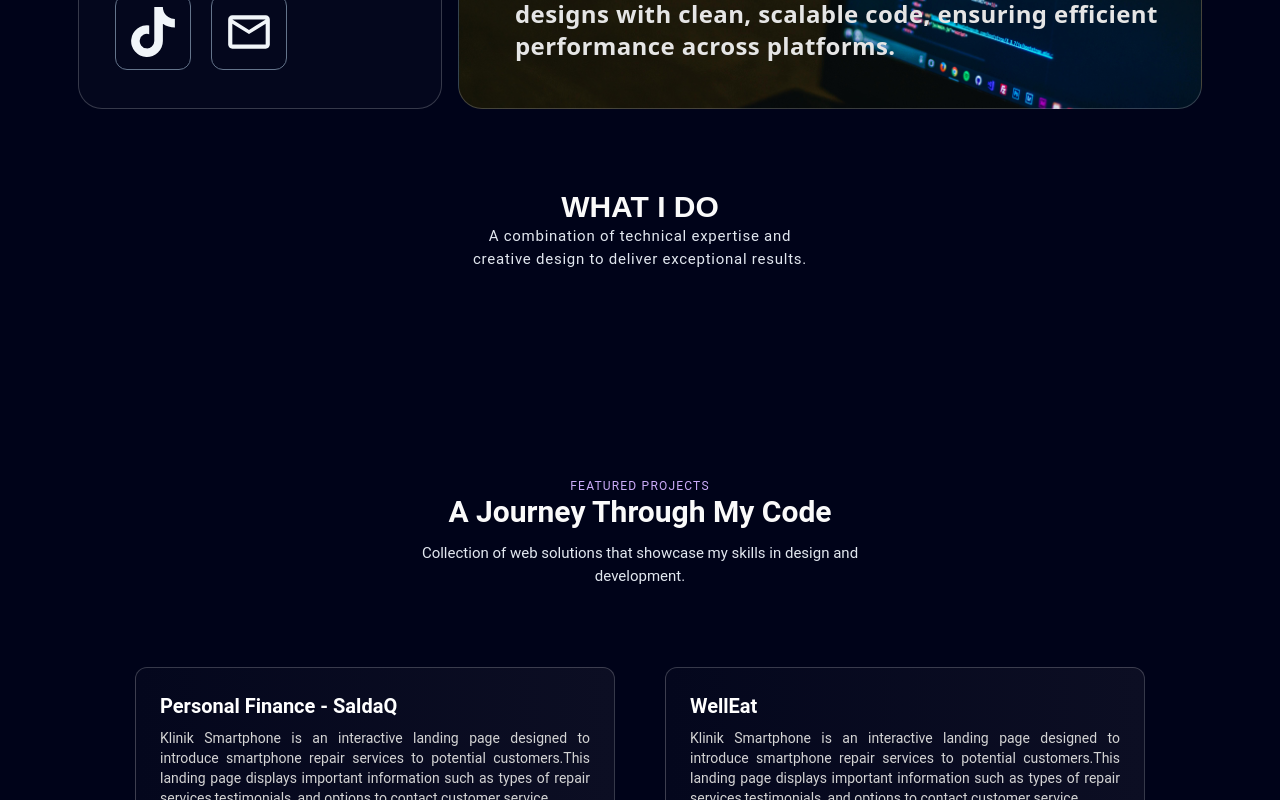
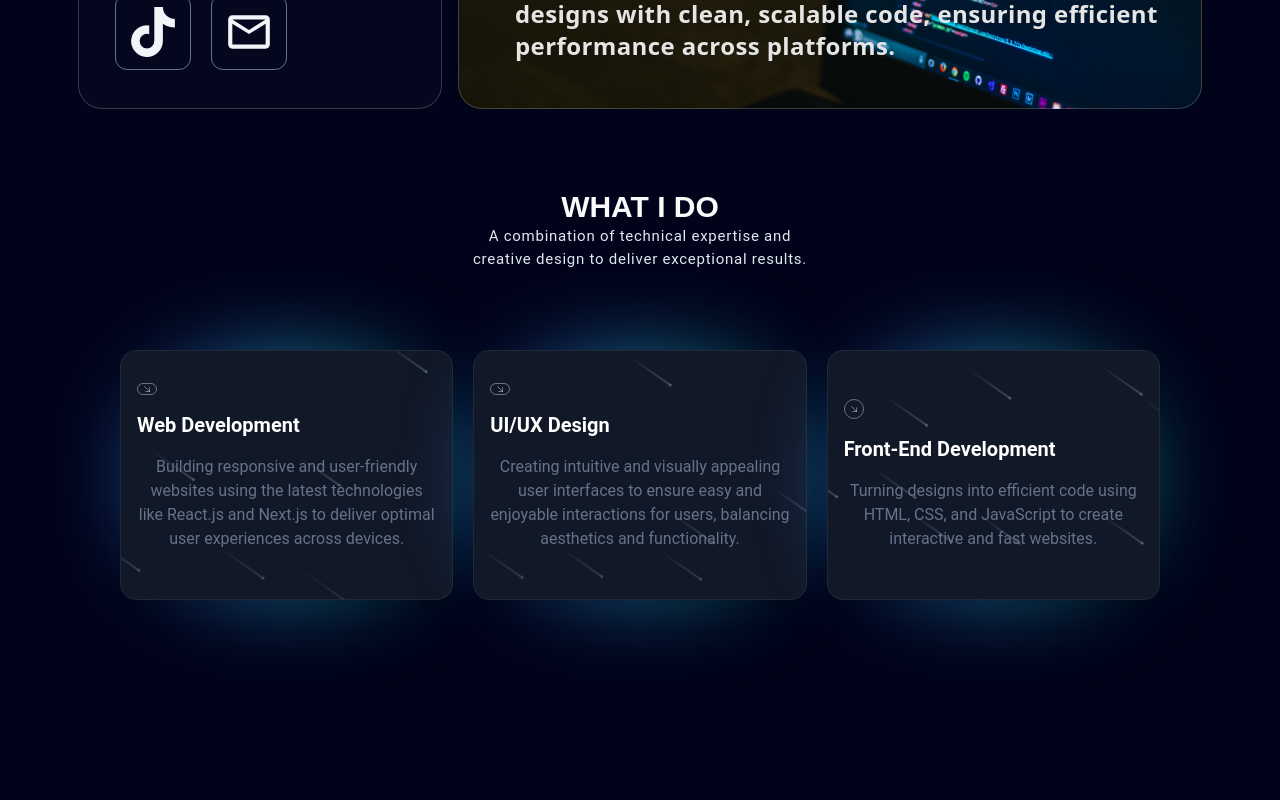
Before and after one commit to MohAkbar19/portofolio, a Next.js app: page / in a window 1280 px wide. Shown: the part 1181-1981 px from the top of the page. Built offline with nearby package versions, Linux system fonts and the light colour scheme.

Commit message:
[ADD] add service cards

```diff
--- a/components/Services.tsx
+++ b/components/Services.tsx
@@ -1,4 +1,7 @@
 import React from 'react'
+import { InfiniteMovingCards } from './ui/InfiniteMovingCards'
+import { services } from '@/data'
+import { Meteors } from './ui/Meteors'
 
 const Services = () => {
   return (
@@ -7,7 +10,43 @@ const Services = () => {
         <h1 className='text-3xl font-bold font-montserrat uppercase'>what i do</h1>
         <p className='text-[15px] text-slate-200 tracking-wider'>A combination of technical expertise and creative design to deliver exceptional results.</p>
       </div>
-      <div className='grid grid-cols-1 md:grid-cols-3 gap-5'>
+    <div className="flex flex-col sm:flex-row justify-center items-center gap-5 mt-20">
+      {
+        services.map((service, index) => (
+        <div className=" w-full relative max-w-[350px] h-[250px] text-center" key={index}>
+        <div className="absolute inset-0 h-full w-full bg-gradient-to-r from-blue-500 to-teal-500 transform scale-[0.80] bg-red-500 rounded-full blur-3xl" />
+        <div className="relative shadow-xl bg-gray-900 border border-gray-800  px-4 py-8 h-full overflow-hidden rounded-2xl flex flex-col justify-end items-start">
+          <div className="h-5 w-5 rounded-full border flex items-center justify-center mb-4 border-gray-500">
+            <svg
+              xmlns="http://www.w3.org/2000/svg"
+              fill="none"
+              viewBox="0 0 24 24"
+              strokeWidth="1.5"
+              stroke="currentColor"
+              className="h-2 w-2 text-gray-300"
+            >
+              <path
+                strokeLinecap="round"
+                strokeLinejoin="round"
+                d="M4.5 4.5l15 15m0 0V8.25m0 11.25H8.25"
+              />
+            </svg>
+          </div>
+
+          <h1 className="font-bold text-xl text-white mb-4 relative z-50 text-center">
+            {service.title}
+          </h1>
+
+          <p className="font-normal text-base text-slate-500 mb-4 relative z-50">
+            {service.description}
+          </p>
+
+          {/* Meaty part - Meteor effect */}
+          <Meteors number={20} />
+        </div>
+      </div>
+        ))
+      }
 
       </div>
     </div>
--- /dev/null
+++ b/components/ui/InfiniteMovingCards.tsx
@@ -0,0 +1,121 @@
+"use client";
+
+import { cn } from "@/lib/utils";
+import React, { useEffect, useState } from "react";
+
+export const InfiniteMovingCards = ({
+  items,
+  direction = "left",
+  speed = "fast",
+  pauseOnHover = true,
+  className,
+}: {
+  items: {
+    title: string;
+    description: string;
+    icon: string;
+  }[];
+  direction?: "left" | "right";
+  speed?: "fast" | "normal" | "slow";
+  pauseOnHover?: boolean;
+  className?: string;
+}) => {
+  const containerRef = React.useRef<HTMLDivElement>(null);
+  const scrollerRef = React.useRef<HTMLUListElement>(null);
+
+  useEffect(() => {
+    addAnimation();
+  }, []);
+  const [start, setStart] = useState(false);
+  function addAnimation() {
+    if (containerRef.current && scrollerRef.current) {
+      const scrollerContent = Array.from(scrollerRef.current.children);
+
+      scrollerContent.forEach((item) => {
+        const duplicatedItem = item.cloneNode(true);
+        if (scrollerRef.current) {
+          scrollerRef.current.appendChild(duplicatedItem);
+        }
+      });
+
+      getDirection();
+      getSpeed();
+      setStart(true);
+    }
+  }
+  const getDirection = () => {
+    if (containerRef.current) {
+      if (direction === "left") {
+        containerRef.current.style.setProperty(
+          "--animation-direction",
+          "forwards"
+        );
+      } else {
+        containerRef.current.style.setProperty(
+          "--animation-direction",
+          "reverse"
+        );
+      }
+    }
+  };
+  const getSpeed = () => {
+    if (containerRef.current) {
+      if (speed === "fast") {
+        containerRef.current.style.setProperty("--animation-duration", "60s");
+      } else if (speed === "normal") {
+        containerRef.current.style.setProperty("--animation-duration", "80s");
+      } else {
+        containerRef.current.style.setProperty("--animation-duration", "100s");
+      }
+    }
+  };
+  return (
+    <div
+      ref={containerRef}
+      className={cn(
+        "scroller relative z-20  max-w-7xl overflow-hidden  [mask-image:linear-gradient(to_right,transparent,white_20%,white_80%,transparent)]",
+        className
+      )}
+    >
+      <ul
+        ref={scrollerRef}
+        className={cn(
+          " flex min-w-full shrink-0 gap-4 py-4 w-max flex-nowrap",
+          start && "animate-scroll ",
+          pauseOnHover && "hover:[animation-play-state:paused]"
+        )}
+      >
+        {items.map((item, idx) => (
+          <li
+            className="w-[350px] max-w-full relative rounded-2xl border border-b-0 flex-shrink-0 border-slate-700 px-8 py-6 md:w-[450px]"
+            style={{
+              background:
+                "linear-gradient(180deg, var(--slate-800), var(--slate-900)",
+            }}
+            key={idx}
+          >
+            <blockquote>
+              <div
+                aria-hidden="true"
+                className="user-select-none -z-1 pointer-events-none absolute -left-0.5 -top-0.5 h-[calc(100%_+_4px)] w-[calc(100%_+_4px)]"
+              ></div>
+              <span className=" relative z-20 text-sm leading-[1.6] text-gray-100 font-normal">
+                {item.title}
+              </span>
+              <div className="relative z-20 mt-6 flex flex-row items-center">
+                <span className="flex flex-col gap-1">
+                  <span className=" text-sm leading-[1.6] text-gray-400 font-normal">
+                    {item.description}
+                  </span>
+                  <span className=" text-sm leading-[1.6] text-gray-400 font-normal">
+                    {item.icon}
+                  </span>
+                </span>
+              </div>
+            </blockquote>
+          </li>
+        ))}
+      </ul>
+    </div>
+  );
+};
--- /dev/null
+++ b/components/ui/Meteors.tsx
@@ -0,0 +1,32 @@
+import { cn } from "@/lib/utils";
+import React from "react";
+
+export const Meteors = ({
+  number,
+  className,
+}: {
+  number?: number;
+  className?: string;
+}) => {
+  const meteors = new Array(number || 20).fill(true);
+  return (
+    <>
+      {meteors.map((el, idx) => (
+        <span
+          key={"meteor" + idx}
+          className={cn(
+            "animate-meteor-effect absolute top-1/2 left-1/2 h-0.5 w-0.5 rounded-[9999px] bg-slate-500 shadow-[0_0_0_1px_#ffffff10] rotate-[215deg]",
+            "before:content-[''] before:absolute before:top-1/2 before:transform before:-translate-y-[50%] before:w-[50px] before:h-[1px] before:bg-gradient-to-r before:from-[#64748b] before:to-transparent",
+            className
+          )}
+          style={{
+            top: 0,
+            left: Math.floor(Math.random() * (400 - -400) + -400) + "px",
+            animationDelay: Math.random() * (0.8 - 0.2) + 0.2 + "s",
+            animationDuration: Math.floor(Math.random() * (10 - 2) + 2) + "s",
+          }}
+        ></span>
+      ))}
+    </>
+  );
+};
--- a/data/index.ts
+++ b/data/index.ts
@@ -44,6 +44,28 @@ export const techStack = [
   "express",
   "node",
 ]
+
+
+export const services = [
+    {
+      "id": 1,
+      "title": "Web Development",
+      "description": "Building responsive and user-friendly websites using the latest technologies like React.js and Next.js to deliver optimal user experiences across devices.",
+      "icon": "🌐"
+    },
+    {
+      "id": 2,
+      "title": "UI/UX Design",
+      "description": "Creating intuitive and visually appealing user interfaces to ensure easy and enjoyable interactions for users, balancing aesthetics and functionality.",
+      "icon": "🎨"
+    },
+    {
+      "id": 3,
+      "title": "Front-End Development",
+      "description": "Turning designs into efficient code using HTML, CSS, and JavaScript to create interactive and fast websites.",
+      "icon": "💻"
+    }
+  ]
 
 export const projects = [
   {
--- a/tailwind.config.ts
+++ b/tailwind.config.ts
@@ -155,6 +155,14 @@ const config = {
           from: { transform: 'translateX(0)' },
           to: { transform: 'translateX(-100%)' },
         },
+        meteor: {
+          "0%": { transform: "rotate(215deg) translateX(0)", opacity: "1" },
+          "70%": { opacity: "1" },
+          "100%": {
+            transform: "rotate(215deg) translateX(-500px)",
+            opacity: "0",
+          },
+        },
       },
       animation: {
         "accordion-down": "accordion-down 0.2s ease-out",
@@ -169,6 +177,7 @@ const config = {
         scroll:
           "scroll var(--animation-duration, 40s) var(--animation-direction, forwards) linear infinite",
         infiniteScroll: 'infiniteScroll 15s linear infinite',
+        "meteor-effect": "meteor 5s linear infinite",
       },
     },
   },
```
